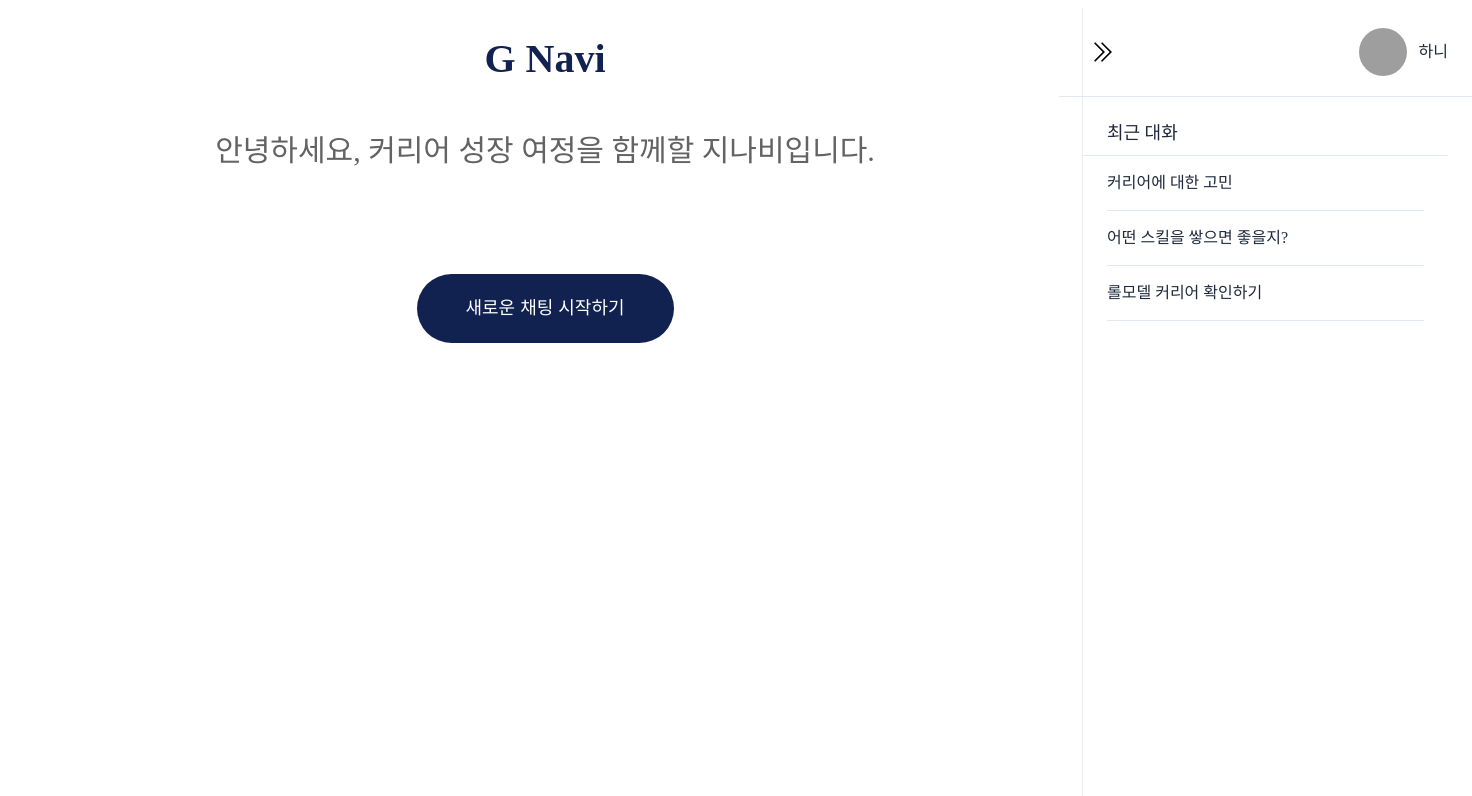
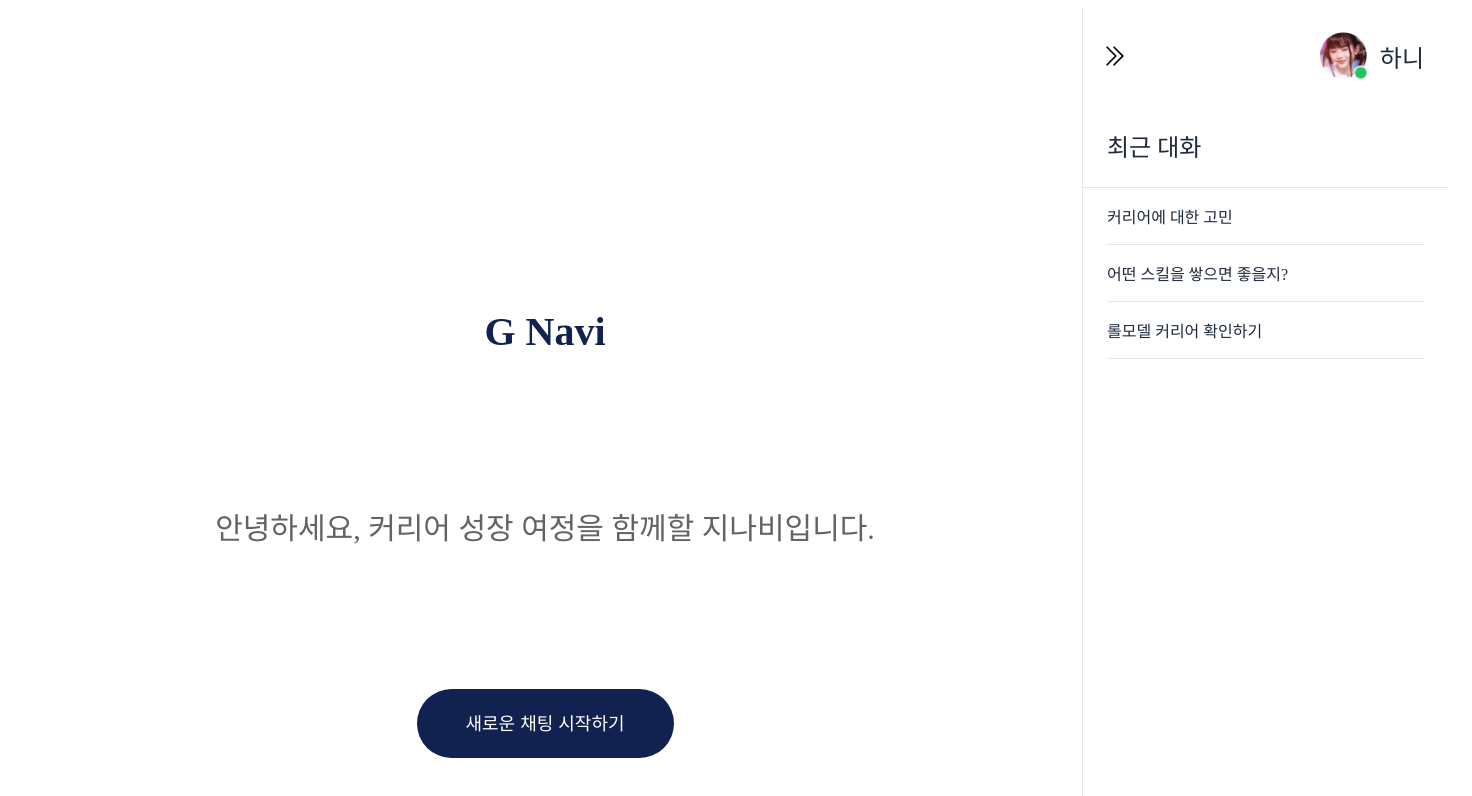
Before and after one commit to SK4toB/g-navi-frontend, a React (Vite) app in the folder frontend/: page / in a window 1280 px wide. Shown: the top 796 px of the page, 1472 px wide, since content can reach past the window. Built offline with nearby package versions, Linux system fonts and the light colour scheme; grey boxes are pictures that could not be loaded.

Commit message:
fix: RightBar 수정

```diff
--- a/frontend/src/components/home/HomeSection.tsx
+++ b/frontend/src/components/home/HomeSection.tsx
@@ -5,6 +5,8 @@ import useAuthStore from '../../store/authStore';
 
 export default function HomeSection() {
   const navigate = useNavigate();
+  const IntroMessage = "안녕하세요, 커리어 성장 여정을 함께할 지나비입니다.";
+  // 로그인 여부 확인
   const isLoggedIn = useAuthStore((state) => state.isLoggedIn);
 
   const handleNewChat = () => {
@@ -16,13 +18,13 @@ export default function HomeSection() {
   };
 
   return (
-    <div className="flex flex-col items-center justify-center">
+    <div className="w-full h-full flex flex-col items-center justify-center">
       <CommonTitle>G Navi</CommonTitle>
-
-      <p className="font-pretendard font-bold text-[30px] leading-[0.8em] tracking-[-0.8%] text-[#636363] text-center mb-[111px]">
-        안녕하세요, 커리어 성장 여정을 함께할 지나비입니다.
-      </p>
-      {/* 버튼 */}
+      <div className="h-[30%] flex flex-col items-center justify-center">
+        <p className="font-bold text-[30px] text-[#636363] text-center mb-[50px]">
+        {IntroMessage}
+        </p>
+      </div>
       <Button
         type="button"
         onClick={handleNewChat}
--- /dev/null
+++ b/frontend/src/components/home/RightBar.tsx
@@ -0,0 +1,92 @@
+// frontend/src/components/rightBar/RightBar.tsx
+import React from 'react';
+// import {getChatList} from
+
+interface ChatData {
+  id: string;
+  title: string;
+}
+
+export default function RightBar() {
+  const [isOpen, setIsOpen] = React.useState(true);
+
+  const toggleOpen = () => {
+    setIsOpen(!isOpen);
+  };
+
+  const userProfile = {
+    name: '하니',
+    avatar: '/src/assets/avatar.png',
+  };
+
+  const dummyRecentChats: ChatData[] = [
+    { id: 'dchat-1', title: '커리어에 대한 고민' },
+    { id: 'dchat-2', title: '어떤 스킬을 쌓으면 좋을지?' },
+    { id: 'dchat-3', title: '롤모델 커리어 확인하기' },
+  ];
+
+  const getChatList = React.useCallback(async () => {
+    // console.log("채팅 리스트 요청");
+  }, []);
+
+  React.useEffect(() => {
+    getChatList();
+  }, [isOpen, getChatList]);
+
+  return (
+    <div className={`
+      ${isOpen ? 'w-[365px]' : 'w-[70px]'}
+      border-l border-[#E2E8F0] h-[1024px] flex flex-col
+    `}>
+      <div className="
+        flex flex-row justify-between items-center py-[12px] px-[12px]
+      ">
+        <button onClick={toggleOpen} className="w-[40px] h-[40px] flex items-center justify-center p-0 bg-transparent border-none cursor-pointer">
+          {isOpen ? (
+            <svg xmlns="http://www.w3.org/2000/svg" viewBox="0 0 24 24" fill="currentColor" className="size-6">
+              <path fillRule="evenodd" d="M13.28 11.47a.75.75 0 0 1 0 1.06l-7.5 7.5a.75.75 0 0 1-1.06-1.06L11.69 12 4.72 5.03a.75.75 0 0 1 1.06-1.06l7.5 7.5Z" clipRule="evenodd" />
+              <path fillRule="evenodd" d="M19.28 11.47a.75.75 0 0 1 0 1.06l-7.5 7.5a.75.75 0 1 1-1.06-1.06L17.69 12l-6.97-6.97a.75.75 0 0 1 1.06-1.06l7.5 7.5Z" clipRule="evenodd" />
+            </svg>
+
+          ) : (
+            <svg xmlns="http://www.w3.org/2000/svg" viewBox="0 0 24 24" fill="currentColor" className="size-6">
+              <path fillRule="evenodd" d="M3 6.75A.75.75 0 0 1 3.75 6h16.5a.75.75 0 0 1 0 1.5H3.75A.75.75 0 0 1 3 6.75ZM3 12a.75.75 0 0 1 .75-.75h16.5a.75.75 0 0 1 0 1.5H3.75A.75.75 0 0 1 3 12Zm0 5.25a.75.75 0 0 1 .75-.75h16.5a.75.75 0 0 1 0 1.5H3.75a.75.75 0 0 1-.75-.75Z" clipRule="evenodd" />
+            </svg>
+          )}
+        </button>
+        {isOpen && (
+          <div className="flex flex-row items-center gap-[12px] p-[12px]">
+            <div className="w-[48px] h-[48px] rounded-full flex items-center justify-center relative">
+              <img src={userProfile.avatar} alt="User Avatar" className="w-full h-full" />
+            </div>
+            <div className="font-bold text-[24px] text-[#1E293B]">
+              {userProfile.name}
+            </div>
+          </div>
+        )}
+      </div>
+
+      {isOpen && (
+        <>
+          <div className="flex flex-col flex-1">
+            <div className="
+              flex flex-row items-center justify-between p-[24px]
+              border-b border-[#E2E8F0]
+            ">
+              <div className="font-bold text-[24px] text-[#1E293B]">최근 대화</div>
+            </div>
+            <div className="flex flex-col px-[24px]">
+                {dummyRecentChats.map((chat) => (
+                  <div key={chat.id} className="py-[16px] border-b border-[#E2E8F0]">
+                      <div className="text-[16px] text-[#1E293B]">
+                        {chat.title}
+                      </div>
+                  </div>
+                ))}
+            </div>
+          </div>
+        </>
+      )}
+    </div>
+  );
+}
--- a/frontend/src/components/myPage/RightBar.tsx
+++ /dev/null
@@ -1,97 +0,0 @@
-// frontend/src/components/rightBar/RightBar.tsx
-import React from 'react';
-
-interface UserInfoData {
-  name: string;
-  avatar: string;
-}
-
-interface ChatData {
-  id: string;
-  title: string;
-}
-
-
-export default function RightBar() {
-  const [isOpen, setIsOpen] = React.useState(true);
-
-  const toggleOpen = () => {
-    setIsOpen(!isOpen);
-  };
-
-  const dummyUserProfile: UserInfoData = {
-    name: '하니',
-    avatar: '/src/assets/avatar.png',
-  };
-
-  const dummyRecentChats: ChatData[] = [
-    { id: 'dchat-1', title: '커리어에 대한 고민' },
-    { id: 'dchat-2', title: '어떤 스킬을 쌓으면 좋을지?' },
-    { id: 'dchat-3', title: '롤모델 커리어 확인하기' },
-  ];
-
-
-  return (
-    <div className={`
-      ${isOpen ? 'w-[365px] transition-all duration-300' : 'w-[70px] transition-all duration-300'}
-      bg-white border-l border-[#ECECF1] flex flex-col items-center h-[1024px] {/* 높이와 기본 스타일 */}
-    `}>
-      {/* 상단 섹션: 접기/펴기 아이콘 및 사용자 아바타/이름 */}
-      <div className="
-        flex flex-row justify-between items-center py-[20px] px-[24px]
-        border-b border-[#E2E8F0] w-full
-      ">
-        <button onClick={toggleOpen} className="w-[40px] h-[40px] flex items-center justify-center p-0 bg-transparent border-none cursor-pointer">
-          {isOpen ? (
-            <svg xmlns="http://www.w3.org/2000/svg" viewBox="0 0 24 24" fill="currentColor" className="size-6">
-              <path fill-rule="evenodd" d="M13.28 11.47a.75.75 0 0 1 0 1.06l-7.5 7.5a.75.75 0 0 1-1.06-1.06L11.69 12 4.72 5.03a.75.75 0 0 1 1.06-1.06l7.5 7.5Z" clip-rule="evenodd" />
-              <path fill-rule="evenodd" d="M19.28 11.47a.75.75 0 0 1 0 1.06l-7.5 7.5a.75.75 0 1 1-1.06-1.06L17.69 12l-6.97-6.97a.75.75 0 0 1 1.06-1.06l7.5 7.5Z" clip-rule="evenodd" />
-            </svg>
-
-          ) : (
-            <svg xmlns="http://www.w3.org/2000/svg" viewBox="0 0 24 24" fill="currentColor" className="size-6">
-              <path fill-rule="evenodd" d="M3 6.75A.75.75 0 0 1 3.75 6h16.5a.75.75 0 0 1 0 1.5H3.75A.75.75 0 0 1 3 6.75ZM3 12a.75.75 0 0 1 .75-.75h16.5a.75.75 0 0 1 0 1.5H3.75A.75.75 0 0 1 3 12Zm0 5.25a.75.75 0 0 1 .75-.75h16.5a.75.75 0 0 1 0 1.5H3.75a.75.75 0 0 1-.75-.75Z" clip-rule="evenodd" />
-            </svg>
-          )}
-        </button>
-        {isOpen && (
-          <div className="flex flex-row items-center gap-[12px]">
-            {/* 아바타 이미지 (더미 데이터 사용) */}
-            <div className="w-[48px] h-[48px] rounded-full bg-gray-300 flex items-center justify-center relative">
-              <img src={dummyUserProfile.avatar} alt="User Avatar" className="w-full h-full rounded-full" />
-            </div>
-            {/* 사용자 이름 (더미 데이터 사용) */}
-            <div className="font-plusjakartasans font-bold text-[16px] leading-[1.375em] tracking-[-0.7%] text-[#1E293B]">
-              {dummyUserProfile.name}
-            </div>
-          </div>
-        )}
-      </div>
-
-      {isOpen && (
-        <>
-          {/* 최근 대화 섹션 */}
-          <div className="flex flex-col self-stretch mt-[16px] w-full h-[252px]"> {/* 이미지에 맞춰 높이 지정 */}
-            {/* 섹션 타이틀 */}
-            <div className="
-              flex flex-row items-center justify-between px-[24px] py-[9px]
-              border-b border-[#E2E8F0]
-            ">
-                <div className="font-plusjakartasans font-bold text-[18px] leading-[1.33em] tracking-[-0.8%] text-[#1E293B]">최근 대화</div>
-            </div>
-            {/* 대화 목록 */}
-            <div className="flex flex-col justify-center px-[24px]">
-                {dummyRecentChats.map((chat) => (
-                  <div key={chat.id} className="flex flex-col self-stretch py-[16px] border-b border-[#E2E8F0]">
-                      <div className="font-plusjakartasans font-medium text-[16px] leading-[1.375em] tracking-[-0.7%] text-[#1E293B]">
-                        {chat.title}
-                      </div>
-                  </div>
-                ))}
-            </div>
-          </div>
-        </>
-      )}
-    </div>
-  );
-}
--- a/frontend/src/pages/Home.tsx
+++ b/frontend/src/pages/Home.tsx
@@ -1,5 +1,5 @@
 import HomeSection from '../components/home/HomeSection';
-import RightBar from '../components/myPage/RightBar';
+import RightBar from '../components/home/RightBar';
 import useAuthStore from '../store/authStore';
 
 export default function Home() {
@@ -8,13 +8,10 @@ export default function Home() {
 
   return (
     <div className="w-[1440px] h-[1024px] bg-white">
-      {/* 컨텐츠 래퍼: 가로 정렬 */}
       <div className="flex">
-        {/* 메인 컨텐츠 영역: 남은 가로 공간 차지 */}
         <div className="flex-grow">
           <HomeSection />
         </div>
-        {/* 임시 로그인 확인 (!) */}
         {!isLoggedIn && (
           <RightBar />
         )}
--- a/frontend/src/pages/NewChat.tsx
+++ b/frontend/src/pages/NewChat.tsx
@@ -1,5 +1,5 @@
 import NewChatSection from '../components/newChat/NewChatSection';
-import RightBar from '../components/myPage/RightBar';
+import RightBar from '../components/home/RightBar';
 export default function NewChat() {
   return (
     <div className="flex">
```
Also changed, not shown: frontend/src/assets/avatar.png (added), frontend/src/components/myPage/Memory.tsx (renamed from frontend/src/components/modals/Memory.tsx).
